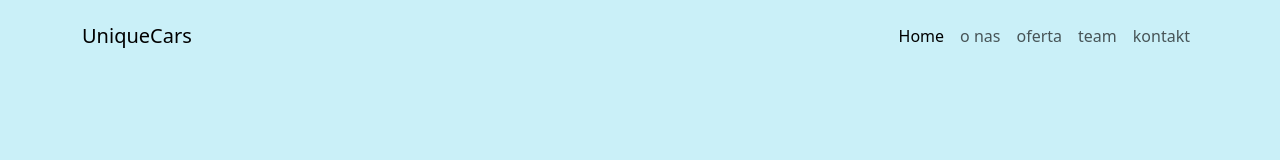
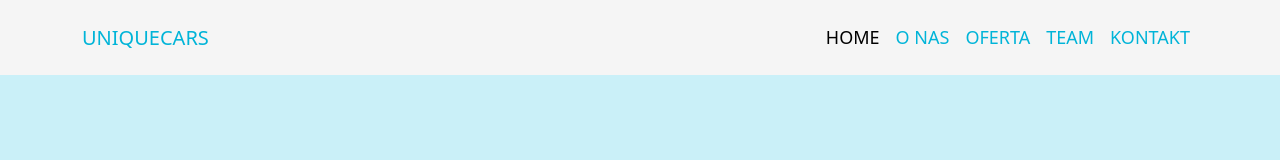
Before and after one commit to maciektabis/classicCars, a plain HTML site: page index.html in a window 1280 px wide. Drawn offline with nearby package versions, Linux system fonts and the light colour scheme.

Commit message:
Add colors to nav and background

```diff
--- a/Sass/style.scss
+++ b/Sass/style.scss
@@ -9,3 +9,12 @@
 body {
 	background-color: $color-main;
 }
+.navbar {
+	text-transform: uppercase;
+	background-color: whitesmoke;
+	font-size: 18px;
+	a,
+	i {
+		color: $color-second;
+	}
+}
```
Also changed, not shown: css/style.css, img/mercury-small.png (added), 2 other files.
